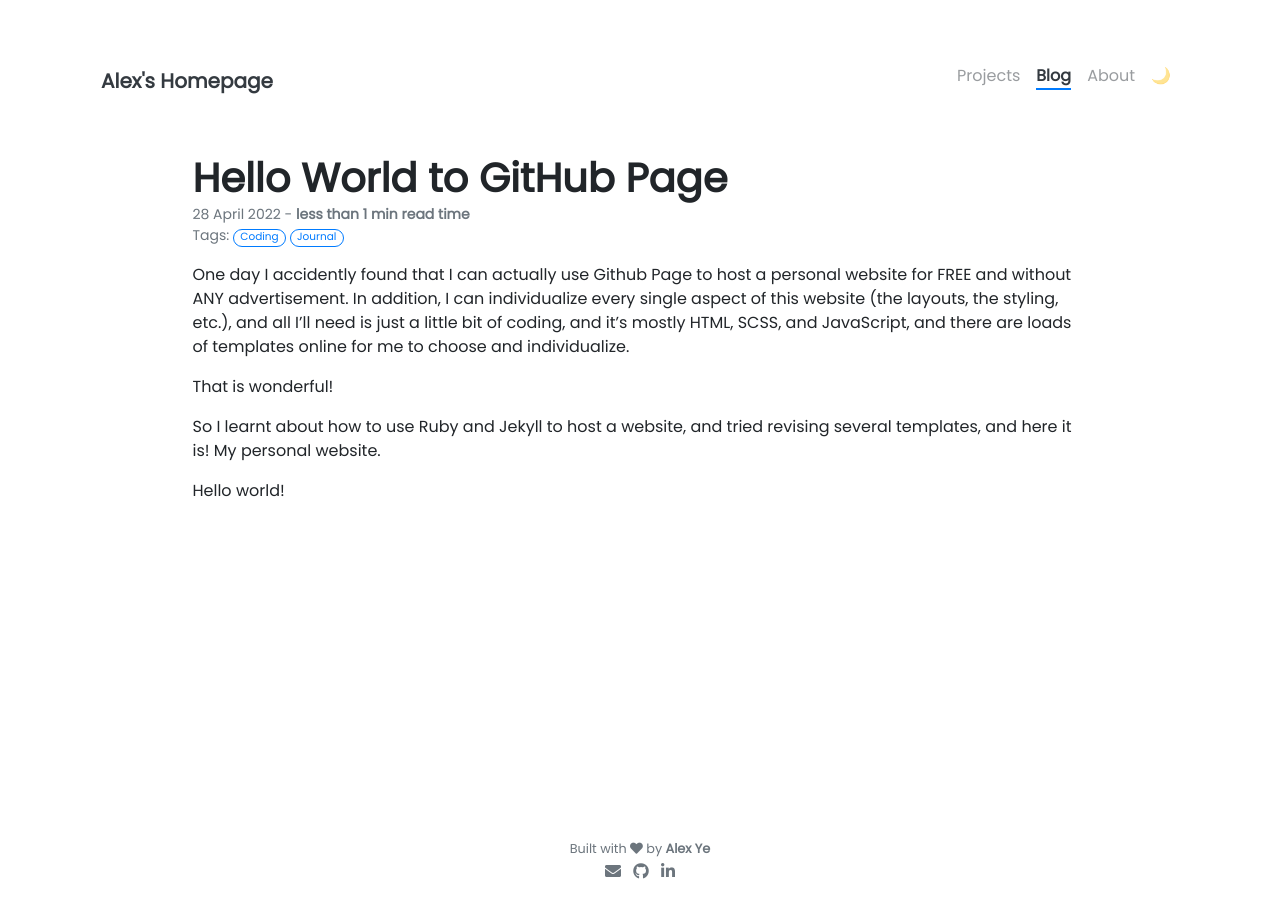
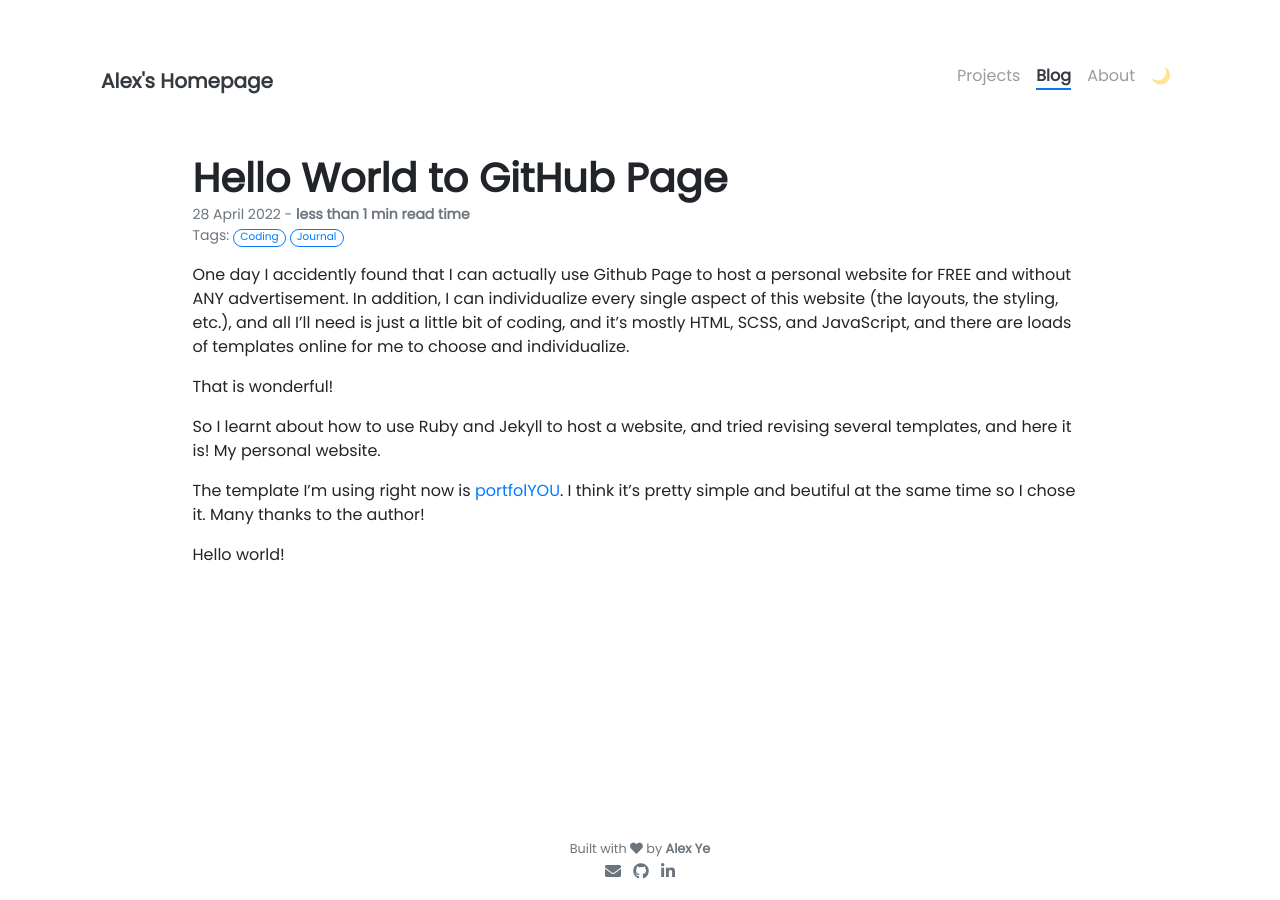
Before and after one commit to alexxyye/alexxyye.github.io, a Jekyll site: the page built from _posts/2022-04-28-hello-world-to-github-page.md, in a window 1280 px wide. Built offline with Jekyll 4.4.1, drawn with Linux system fonts in a browser that asks for light colours; nearby versions of some CDN libraries; our own code applies the rules of GitHub Pages for plain Markdown files; comment, search, counter and statistics services are not loaded.

Commit message:
hello world

```diff
--- a/_posts/2022-04-28-hello-world-to-github-page.md
+++ b/_posts/2022-04-28-hello-world-to-github-page.md
@@ -12,4 +12,6 @@ That is wonderful!
 
 So I learnt about how to use Ruby and Jekyll to host a website, and tried revising several templates, and here it is! My personal website.
 
+The template I'm using right now is [portfolYOU](https://github.com/YoussefRaafatNasry/portfolYOU). I think it's pretty simple and beutiful at the same time so I chose it. Many thanks to the author!
+
 Hello world!
```
Also changed, not shown: 1 other file.
